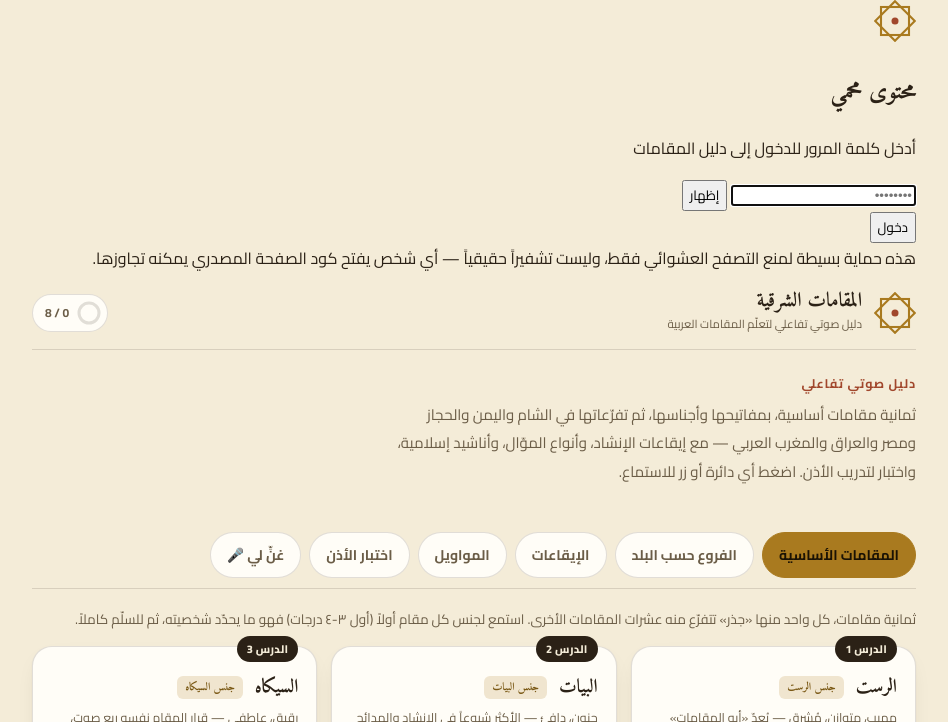
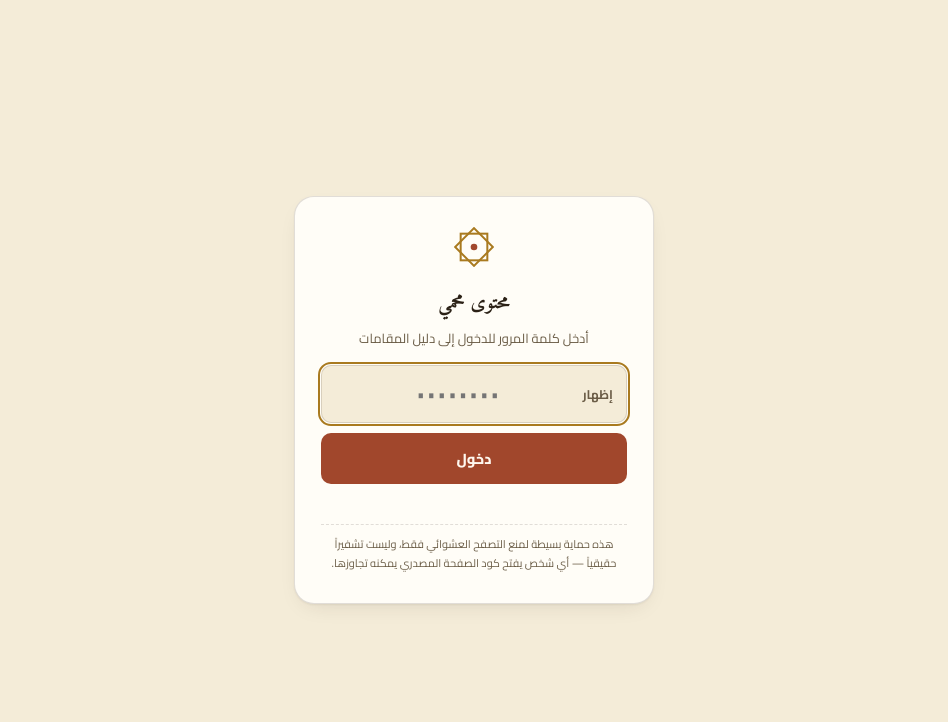
Before and after one commit to bamtag2-netizen/Maqamat, a plain HTML site: page index.html in a window 1280 px wide. Shown: the top 722 px of the page, without its empty margins (166-1114 px from the left). Drawn offline with Linux system fonts and the light colour scheme.

Commit message:
Update styles.css

```diff
--- a/styles.css
+++ b/styles.css
@@ -32,6 +32,7 @@
 *{box-sizing:border-box}
 html,body{background:var(--bg);margin:0}
 body{color:var(--ink);font-family:var(--font-body);-webkit-font-smoothing:antialiased}
+.ltr-num{direction:ltr;unicode-bidi:isolate;display:inline-block}
 .app{direction:rtl;text-align:right;padding:0 18px 48px;max-width:920px;margin:0 auto;font-family:var(--font-body)}
 h1,h2,h3{font-family:var(--font-display);font-weight:700;text-wrap:balance}
 a{color:var(--gold-ink)}
@@ -165,6 +166,24 @@ button{font-family:var(--font-body)}
 .note{font-size:12.5px;color:var(--muted);margin-top:26px;line-height:1.8;border-top:1px solid var(--line);padding-top:14px}
 footer{margin-top:24px;font-size:12px;color:var(--muted);text-align:center;line-height:1.8}
 .copyright{margin-top:6px;font-weight:700;color:var(--ink);opacity:.75}
+
+/* Lock screen */
+.lock-overlay{position:fixed;inset:0;background:var(--bg);z-index:1000;display:flex;align-items:center;justify-content:center;padding:20px}
+.lock-overlay.hidden{display:none}
+.lock-box{background:var(--bg2);border:1px solid var(--line);border-radius:var(--radius-lg);padding:30px 26px;max-width:360px;width:100%;text-align:center;box-shadow:var(--card-shadow)}
+.lock-box .logo-mark{width:40px;height:40px;margin-bottom:10px}
+.lock-box h2{margin:0 0 6px;font-size:20px;font-family:var(--font-display)}
+.lock-box p{color:var(--muted);font-size:13px;margin:0 0 16px;line-height:1.7}
+.lock-input-row{position:relative;margin-bottom:10px}
+.lock-input{width:100%;padding:12px 44px 12px 14px;border-radius:10px;border:1px solid var(--line);background:var(--bg);color:var(--ink);font-size:17px;text-align:center;letter-spacing:.15em;font-family:var(--font-body)}
+.lock-input:focus{outline:2px solid var(--gold);outline-offset:1px}
+.lock-toggle{position:absolute;inset-inline-start:6px;top:50%;transform:translateY(-50%);background:none;border:none;color:var(--muted);font-size:12.5px;font-weight:700;cursor:pointer;padding:6px 8px;border-radius:8px}
+.lock-toggle:hover{color:var(--gold-ink);background:color-mix(in srgb, var(--gold) 12%, transparent)}
+.lock-btn{width:100%;background:var(--terracotta);color:#fff8ef;border:none;border-radius:10px;padding:12px;font-size:14.5px;font-weight:800;cursor:pointer}
+.lock-btn:active{transform:scale(.98)}
+.lock-error{color:var(--terracotta);font-size:12.5px;min-height:16px;margin-top:8px;font-weight:700}
+.lock-note{font-size:11px;color:var(--muted);margin-top:16px;line-height:1.7;border-top:1px dashed var(--line);padding-top:10px}
+
 @media(max-width:480px){
   .quiz-opts{grid-template-columns:1fr}
   .site-header{flex-wrap:wrap}
```
